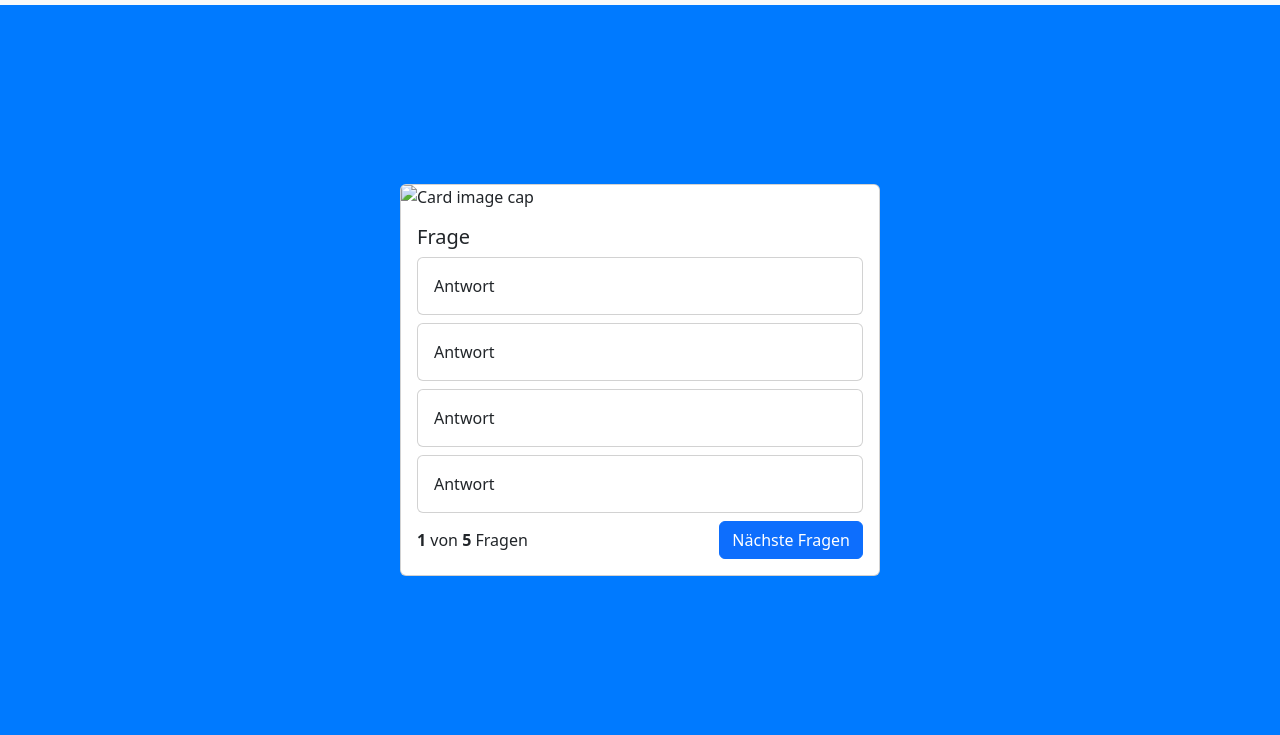
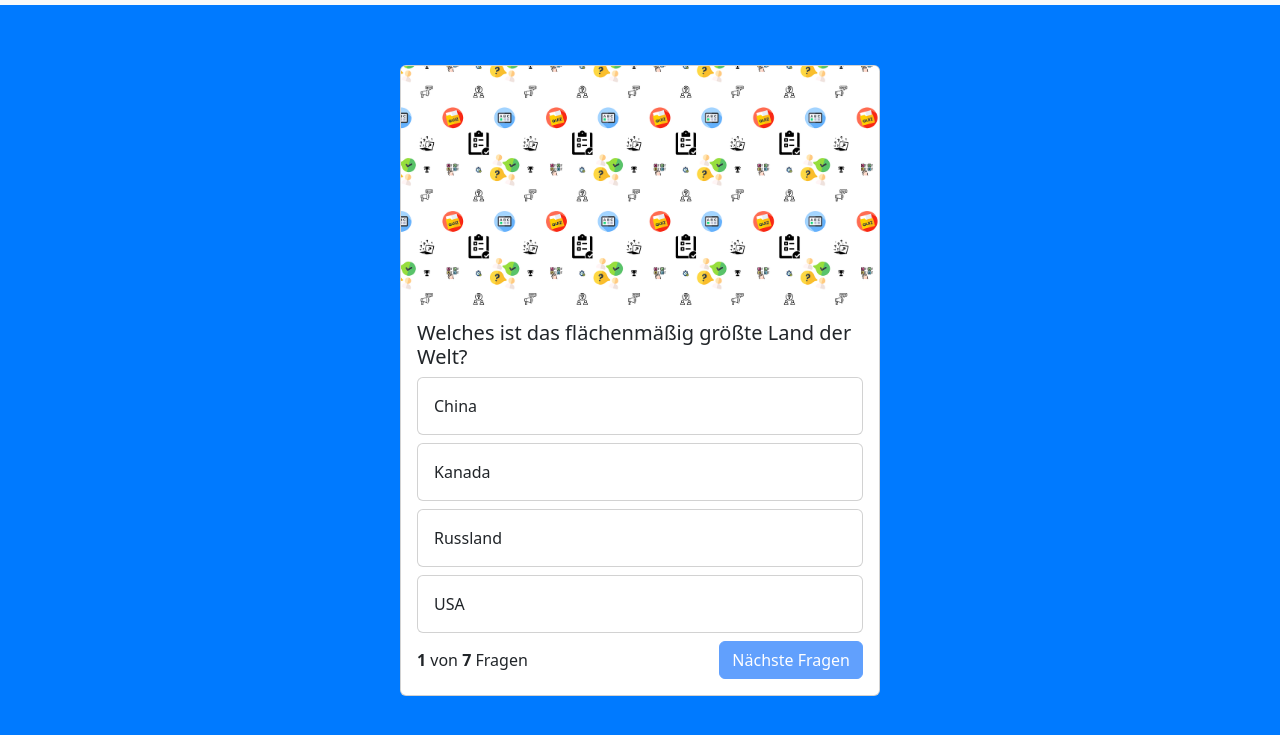
Before and after one commit to Uteki/Quizapp, a website: page index.html in a window 1280 px wide. Shown: the part 45-780 px from the top of the page. Drawn offline with nearby package versions, Linux system fonts and the light colour scheme.

Commit message:
script update

```diff
--- a/index.html
+++ b/index.html
@@ -8,9 +8,10 @@
     <title>Quizapp</title>
 
     <link rel="stylesheet" href="./style.css">
+    <script src="./scripts/db.js"></script>
     <script src="./script.js"></script>
 </head>
-<body>
+<body onload="init()">
     <nav class="navbar navbar-light bg-light">
         <div class="container-fluid">
             <span class="navbar-brand mb-0 h1">Quizapp</span>
@@ -19,37 +20,37 @@
 
     <div class="container">
         <div class="card quiz-card">
-            <img class="card-img-top" src=".../100px180/" alt="Card image cap">
+            <img class="card-img-top" src="assets/quiz.png" alt="Card image cap">
             <div class="card-body">
-                <h5 class="card-title">Frage</h5>
+                <h5 class="card-title" id="questiontext">Frage</h5>
 
-                <div class="card mb-2">
-                    <div class="card-body">
+                <div class="card mb-2 answer-card" onclick="answer('answer_1')">
+                    <div class="card-body" id="answer_1">
                         Antwort
                     </div>
                 </div>
 
-                <div class="card mb-2">
-                    <div class="card-body">
+                <div class="card mb-2 answer-card" onclick="answer('answer_2')">
+                    <div class="card-body" id="answer_2">
                         Antwort
                     </div>
                 </div>
 
-                <div class="card mb-2">
-                    <div class="card-body">
+                <div class="card mb-2 answer-card" onclick="answer('answer_3')">
+                    <div class="card-body" id="answer_3">
                         Antwort
                     </div>
                 </div>
 
-                <div class="card mb-2">
-                    <div class="card-body">
+                <div class="card mb-2 answer-card" onclick="answer('answer_4')">
+                    <div class="card-body" id="answer_4">
                         Antwort
                     </div>
                 </div>
 
                 <div class="question-footer">
-                    <span><b>1</b> von <b>5</b> Fragen</span>
-                    <button class="btn btn-primary">Nächste Fragen</button>
+                    <span><b>1</b> von <b id="max-count">5</b> Fragen</span>
+                    <button class="btn btn-primary" id="next-button" disabled>Nächste Fragen</button>
                 </div>
             </div>
         </div>
--- a/script.js
+++ b/script.js
@@ -0,0 +1,33 @@
+let currentQuestion = 0;
+
+function init() {
+    document.getElementById("max-count").innerHTML = questions.length;
+
+    showQuestion(currentQuestion);
+}
+
+function showQuestion(currentQuestion) {
+    let question = questions[currentQuestion];
+
+    document.getElementById("questiontext").innerHTML = question['question'];
+    document.getElementById("answer_1").innerHTML = question['answer_1'];
+    document.getElementById("answer_2").innerHTML = question['answer_2'];
+    document.getElementById("answer_3").innerHTML = question['answer_3'];
+    document.getElementById("answer_4").innerHTML = question['answer_4'];
+}
+
+function answer(answer) {
+    let question = questions[currentQuestion];
+    let selectedQuestionNumber = answer.slice(-1);
+
+    if (selectedQuestionNumber == question['right_answer']) {
+        console.log(true);
+        document.getElementById(answer).parentNode.classList.add('bg-success');
+    } else {
+        console.log(false);
+        document.getElementById(answer).parentNode.classList.add('bg-danger');
+        document.getElementById(`answer_` + question['right_answer']).parentNode.classList.add('bg-success');
+    }
+
+    document.getElementById('next-button').disabled = false;
+}
--- a/styles/main.css
+++ b/styles/main.css
@@ -14,3 +14,15 @@
     align-items: center;
     justify-content: space-between;
 }
+
+.answer-card {
+    cursor: pointer;
+}
+
+.answer-card:hover {
+    background-color: rgba(250, 225, 225, 0.5);
+}
+
+.bg-danger, .bg-success {
+    color: #ffffff;
+}
```
Also changed, not shown: assets/quiz.png (added).
